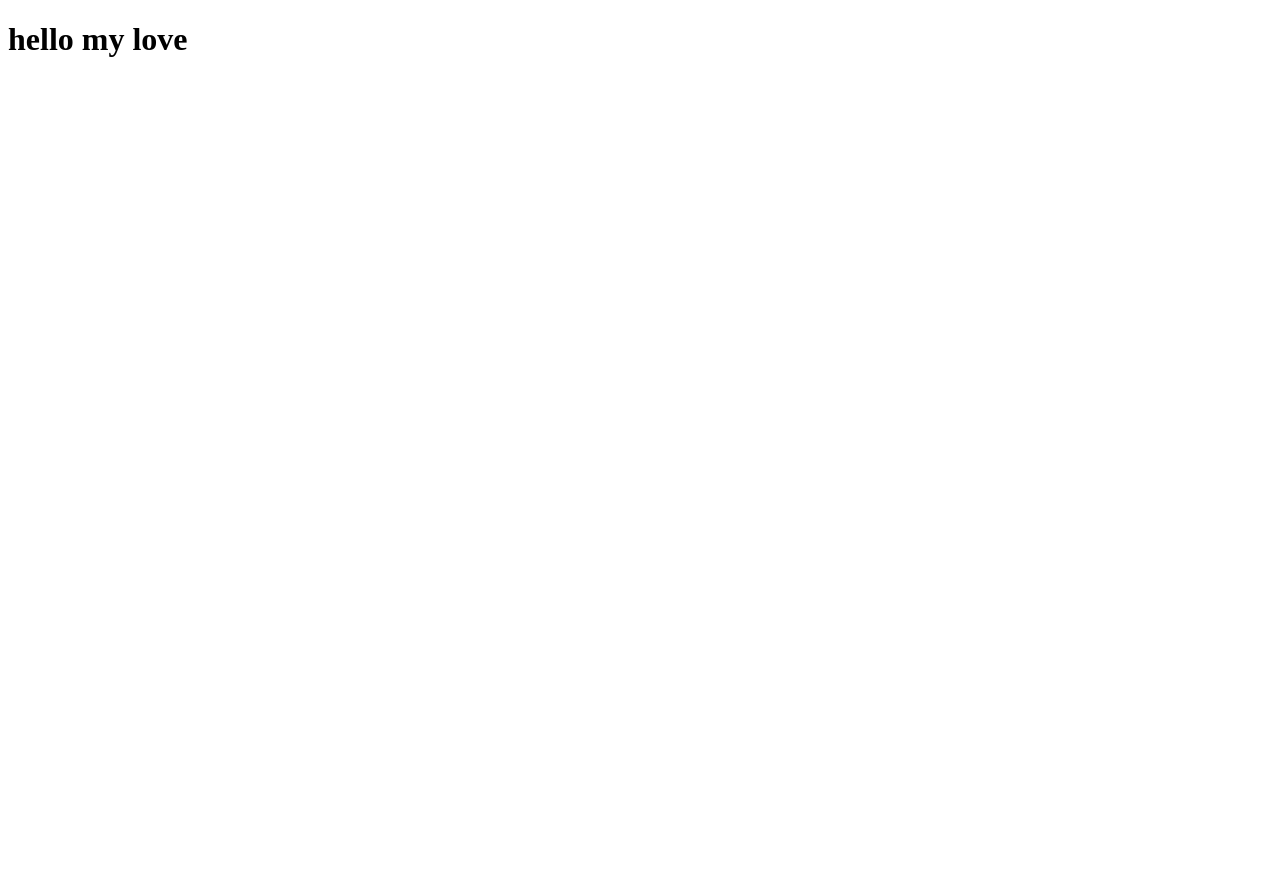
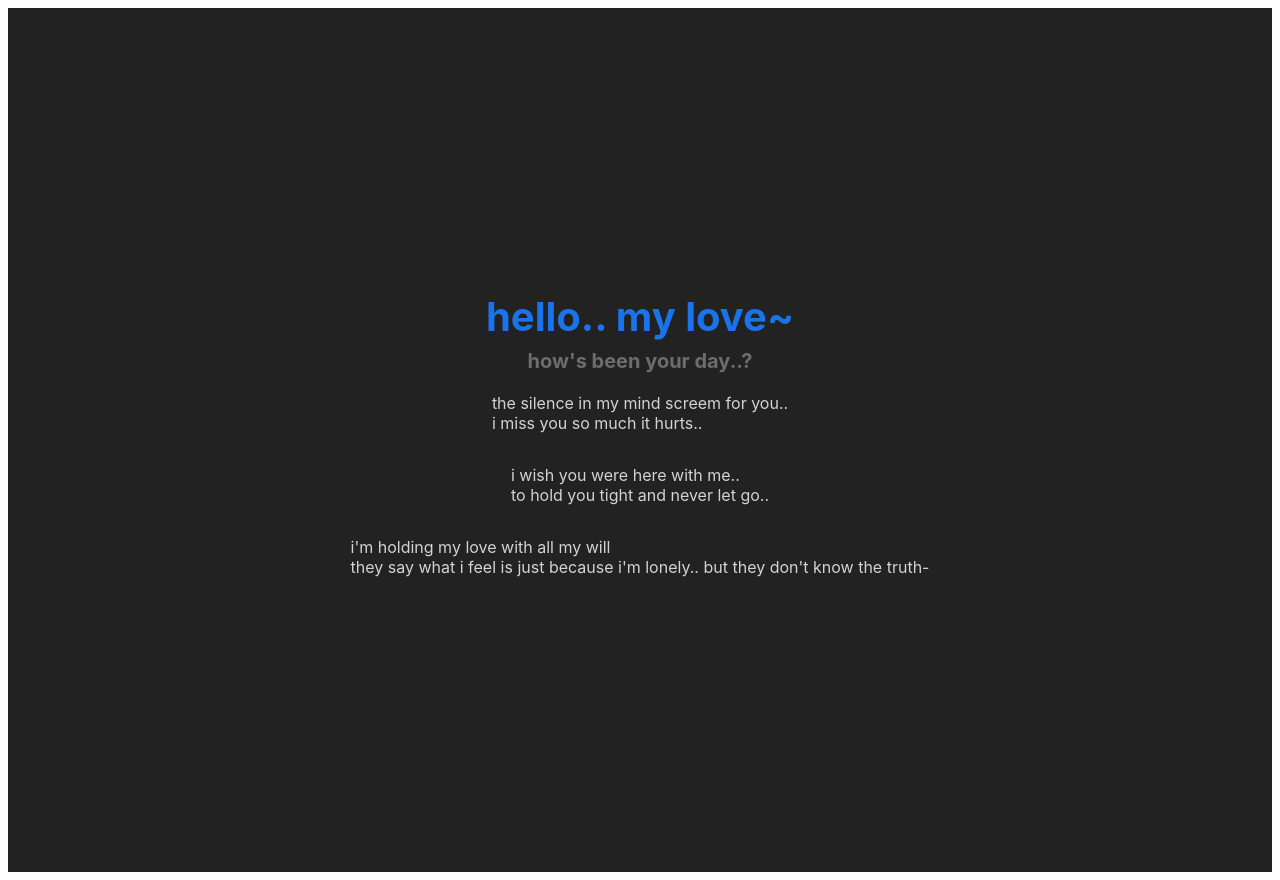
Before and after one commit to LucasAioriaSerpa/clone-copycat-tabnews, a Next.js app: page / in a window 1280 px wide. Before the commit the page ends 800 px from the top, so only its background shows below. Built offline with nearby package versions, Linux system fonts and the light colour scheme.

Commit message:
little poem test

```diff
--- a/pages/index.js
+++ b/pages/index.js
@@ -1,6 +1,21 @@
+
+import styles from '../styles/Home.module.css'
 
 function Home() {
-    return <h1> hello my love </h1>
+    return (
+        <main className={styles.container}>
+            <h1 className={styles.title}>hello.. my love~</h1>
+            <h2 className={styles.subtitle}>how's been your day..?</h2>
+            <p className={styles.text}>the silence in my mind screem for you..<br/>
+            i miss you so much it hurts..</p>
+            <p className={styles.text}>i wish you were here with me..<br/>
+            to hold you tight and never let go..
+            </p>
+            <p className={styles.text}>i'm holding my love with all my will <br/>
+            they say what i feel is just because i'm lonely.. but they don't know the truth-
+            </p>
+        </main>
+    )
 }
 
-export default Home;
+export default Home
--- /dev/null
+++ b/styles/Home.module.css
@@ -0,0 +1,30 @@
+
+.container {
+  display: flex;
+  flex-direction: column;
+  align-items: center;
+  justify-content: center;
+  min-height: 100vh;
+  padding: 2rem;
+  background: #222222;
+  font-family: -apple-system, BlinkMacSystemFont, 'Segoe UI', Roboto, 'Helvetica Neue', Arial;
+  color: #e6e6e6;
+}
+
+.title {
+  font-size: 2.5rem;
+  margin: 0.25rem 0;
+  color: #1a73e8;
+}
+
+.subtitle {
+  font-size: 1.25rem;
+  margin: 0.25rem 0;
+  color: #6d6d6d;
+}
+
+.text {
+  font-size: 1rem;
+  margin-top: 1rem;
+  color: #d3d3d3;
+}
```
